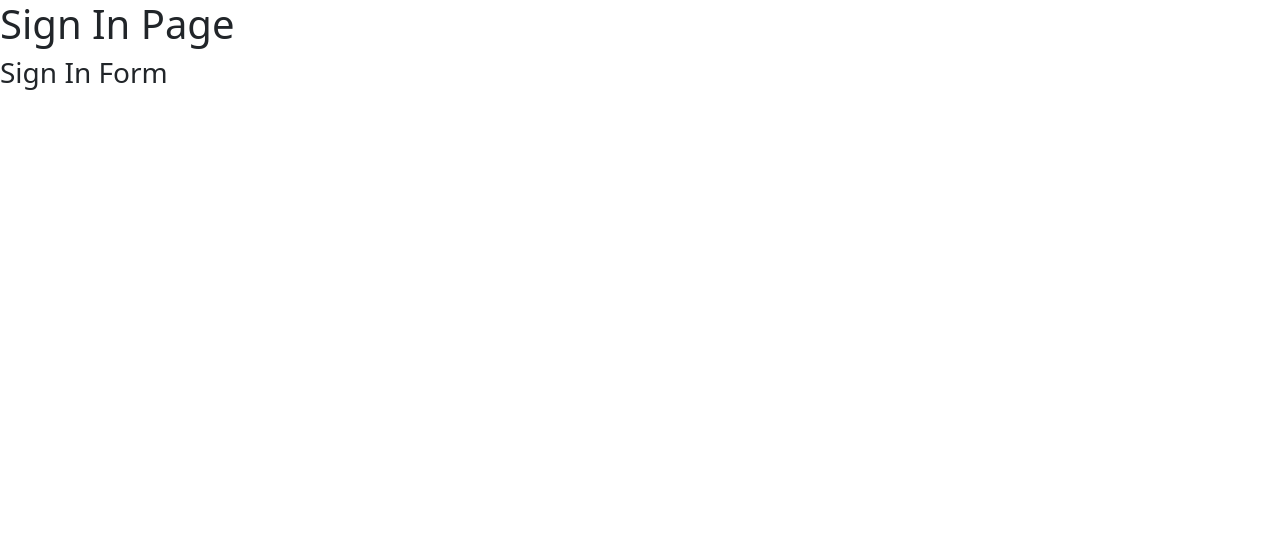
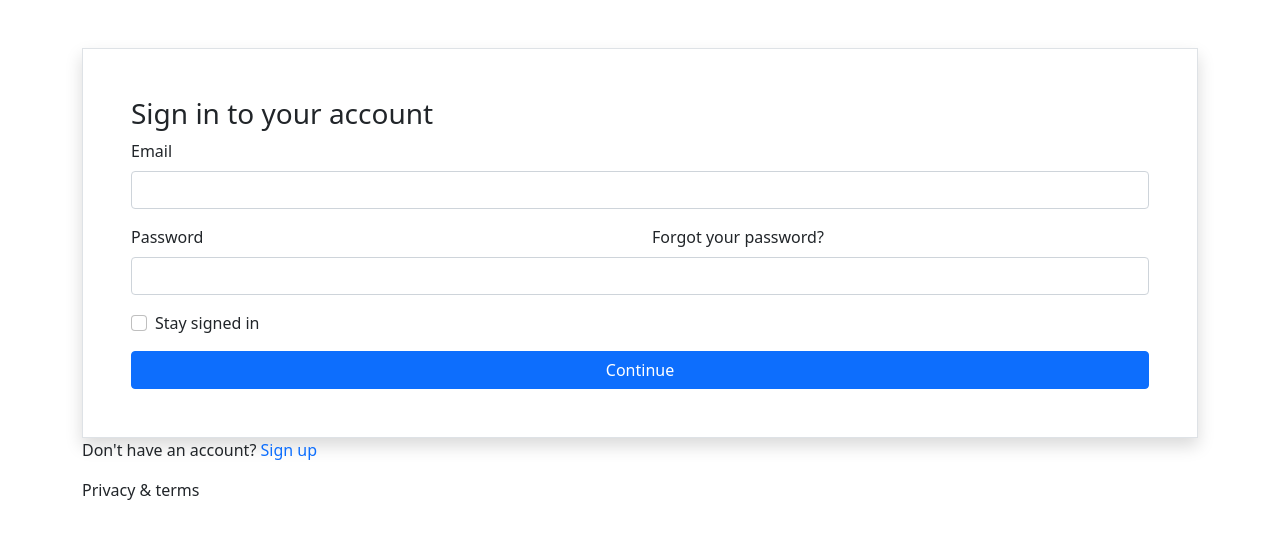
Before and after one commit to taskiranumut/registration-pages, a Vue app: page / in a window 1280 px wide. Shown: the top 538 px of the page. Built offline with nearby package versions, Linux system fonts and the light colour scheme.

Commit message:
add sign in form elements into SignInForm

```diff
--- a/src/components/SignInForm.vue
+++ b/src/components/SignInForm.vue
@@ -1,11 +1,69 @@
 <script>
 export default {
   name: "SignInForm",
+  methods: {
+    submitForm(e) {
+      e.preventDefault();
+      console.log("Form submited.");
+    },
+    getSignUpPage() {
+      this.$router.push({
+        name: "SignUpPage",
+      });
+    },
+  },
 };
 </script>
 
 <template>
   <div>
-    <h3>Sign In Form</h3>
+    <section class="border p-5 shadow">
+      <form @submit="submitForm">
+        <header>
+          <h3>Sign in to your account</h3>
+        </header>
+        <div class="mb-3">
+          <label for="email" class="form-label">Email</label>
+          <input type="email" class="form-control" id="email" />
+        </div>
+        <div class="mb-3">
+          <div class="row">
+            <div class="col">
+              <label for="password" class="form-label">Password</label>
+            </div>
+            <div class="col">
+              <label for="password" class="form-label"
+                >Forgot your password?</label
+              >
+            </div>
+          </div>
+          <input type="password" class="form-control" id="password" />
+        </div>
+        <div class="mb-3 form-check">
+          <input
+            type="checkbox"
+            class="form-check-input"
+            id="signin-checkbox"
+          />
+          <label class="form-check-label" for="signin-checkbox"
+            >Stay signed in</label
+          >
+        </div>
+        <div class="d-grid">
+          <button type="submit" class="btn btn-primary">Continue</button>
+        </div>
+      </form>
+    </section>
+
+    <section>
+      <p>
+        Don't have an account?
+        <span @click="getSignUpPage" class="text-primary">Sign up</span>
+      </p>
+    </section>
+
+    <footer>
+      <p>Privacy & terms</p>
+    </footer>
   </div>
 </template>
--- a/src/views/SignInPage.vue
+++ b/src/views/SignInPage.vue
@@ -10,8 +10,11 @@ export default {
 </script>
 
 <template>
-  <div>
-    <h1>Sign In Page</h1>
-    <SignInForm />
+  <div class="container mt-5">
+    <div class="row">
+      <div class="col">
+        <SignInForm />
+      </div>
+    </div>
   </div>
 </template>
```
